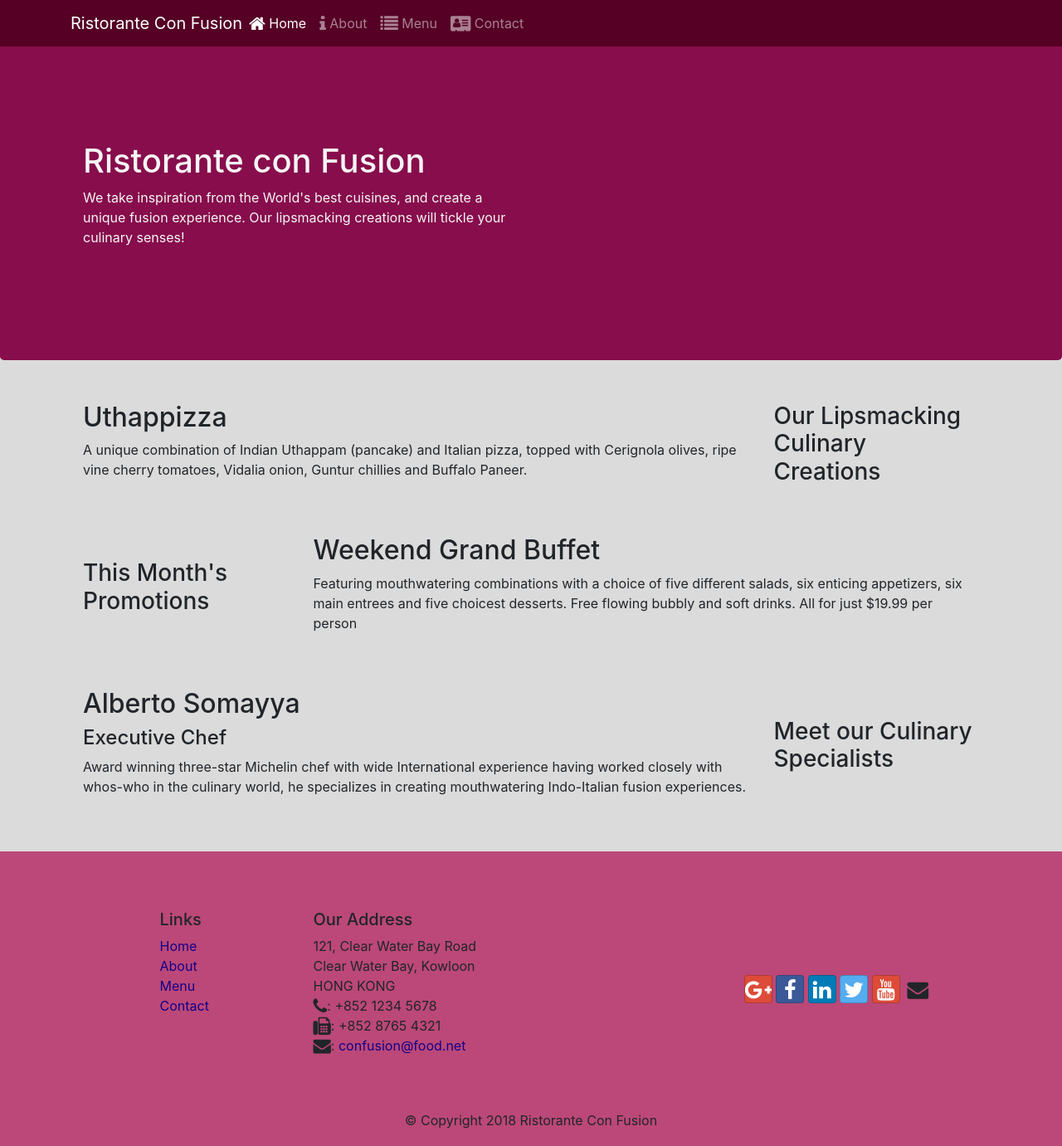
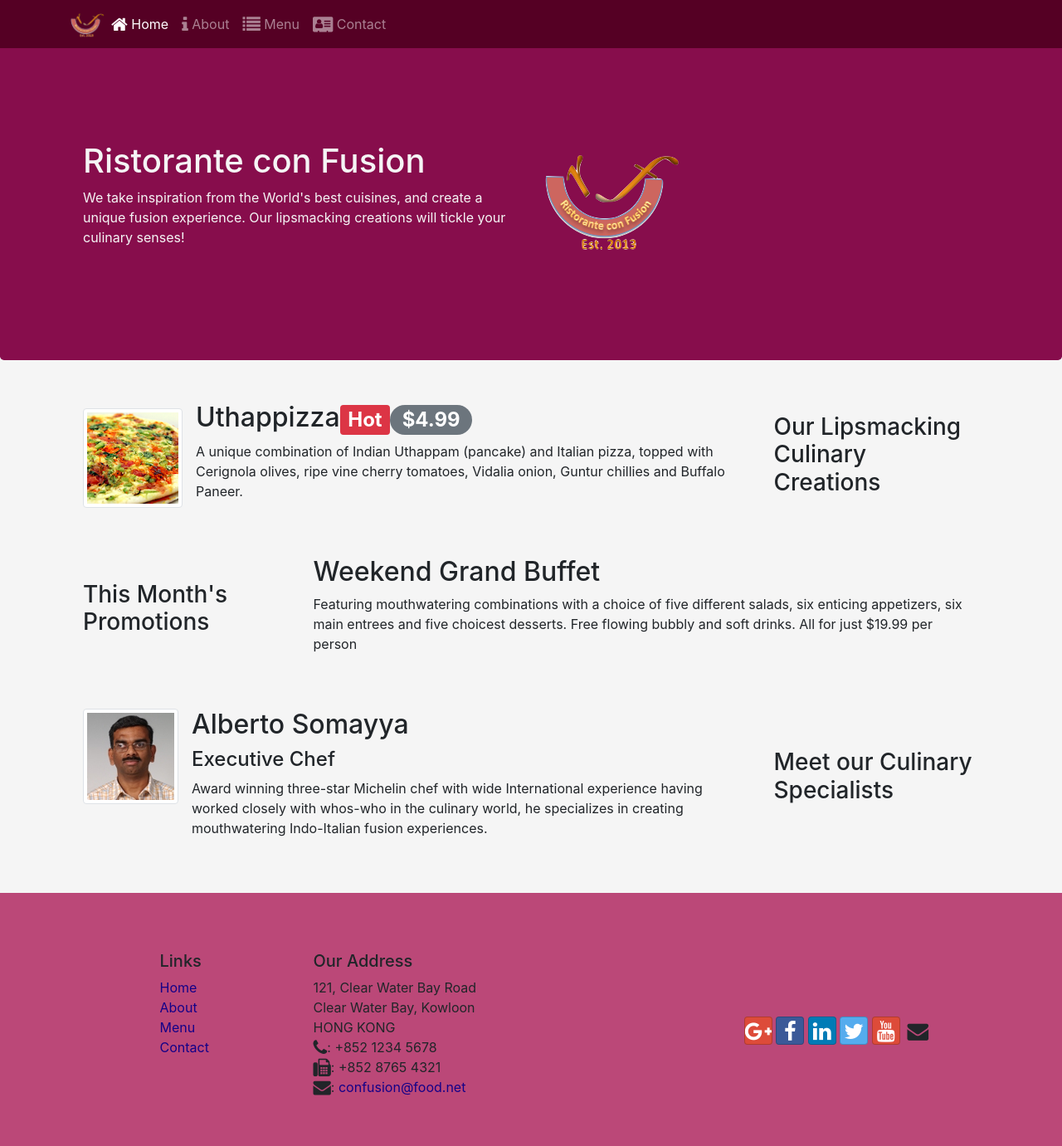
Before and after one commit to whoiandrew/bootstrap4, a website: page index.html in a window 1280 px wide. Shown: the top 1381 px of the page at 83% size. Drawn offline with nearby package versions, Linux system fonts and the light colour scheme.

Commit message:
alerting

```diff
--- a/css/aboutus.css
+++ b/css/aboutus.css
@@ -16,7 +16,7 @@
 }
 
 body{
-    background-color:#75757541 ;
+    background-color: whitesmoke ;
     z-index: 0;
 }
 
@@ -28,3 +28,7 @@ a{
     color: #140088;
 
 }
+
+.badge-{
+    margin: 0px, 10px;
+}
--- a/index.html
+++ b/index.html
@@ -23,7 +23,7 @@
             <button class="navbar-toggler" type="button" data-toggle="collapse" data-target="#Navbar">
                 <span class="navbar-toggler-icon"></span>
             </button>
-            <a class="navbar-brand mr-auto" href="#">Ristorante Con Fusion</a>
+            <a class="navbar-brand mr-auto" href="index.html"><img src="img/logo.png" height="30" width="41"></a>
             <div class="collapse navbar-collapse" id="Navbar">
                 <ul class="navbar-nav mr-auto">
                     <li class="nav-item active"><a class="nav-link" href="#"><span class="fa fa-home fa-lg"></span> Home</a></li>
@@ -42,7 +42,8 @@
                     <h1>Ristorante con Fusion</h1>
                     <p>We take inspiration from the World's best cuisines, and create a unique fusion experience. Our lipsmacking creations will tickle your culinary senses!</p>
                 </div>
-                <div class="col-12 col-sm">
+                <div class="col-12 col-sm align-self-center">
+                    <img src="img/logo.png" class="img-fluid">
                 </div>
             </div>
         </div>
@@ -54,8 +55,17 @@
                 <h3>Our Lipsmacking Culinary Creations</h3>
             </div>
             <div class="col col-sm col-md">
-                <h2>Uthappizza</h2>
-                <p>A unique combination of Indian Uthappam (pancake) and Italian pizza, topped with Cerignola olives, ripe vine cherry tomatoes, Vidalia onion, Guntur chillies and Buffalo Paneer.</p>
+                <div class="media">
+                    <img class="d-flex mr-3 img-thumbnail align-self-center"
+                            src="img/uthappizza.png" alt="Uthappizza">
+                    <div class="media-body">
+                        <h2 class="mt-0">Uthappizza<span class="badge badge-danger">Hot</span><span class="badge badge-pill badge-secondary">$4.99</span></h2>
+                        <p class="d-none d-sm-block">A unique combination of Indian Uthappam (pancake) and
+                            Italian pizza, topped with Cerignola olives, ripe vine
+                            cherry tomatoes, Vidalia onion, Guntur chillies and
+                            Buffalo Paneer.</p>
+                    </div>
+                </div>
             </div>
         </div>
 
@@ -75,9 +85,14 @@
                 <h3>Meet our Culinary Specialists</h3>
             </div>
             <div class="col col-sm order-sm-first col-md">
-                <h2>Alberto Somayya</h2>
-                <h4>Executive Chef</h4>
-                <p>Award winning three-star Michelin chef with wide International experience having worked closely with whos-who in the culinary world, he specializes in creating mouthwatering Indo-Italian fusion experiences. </p>
+                <div class="media">
+                    <img class="d-flex mr-3 img-thumbnail align-items-center" src="img/alberto.png" alt="alberto">
+                    <div class="media-body">
+                        <h2>Alberto Somayya</h2>
+                        <h4>Executive Chef</h4>
+                        <p>Award winning three-star Michelin chef with wide International experience having worked closely with whos-who in the culinary world, he specializes in creating mouthwatering Indo-Italian fusion experiences. </p>
+                    </div>
+                </div>
             </div>
         </div>
     </div>
```
Also changed, not shown: aboutus.html (+3 -2 lines), contactus.html (+3 -2 lines), img/alberto.png (added), img/buffet.png (added), img/logo.png (added), img/uthappizza.png (added), 1 other file.
